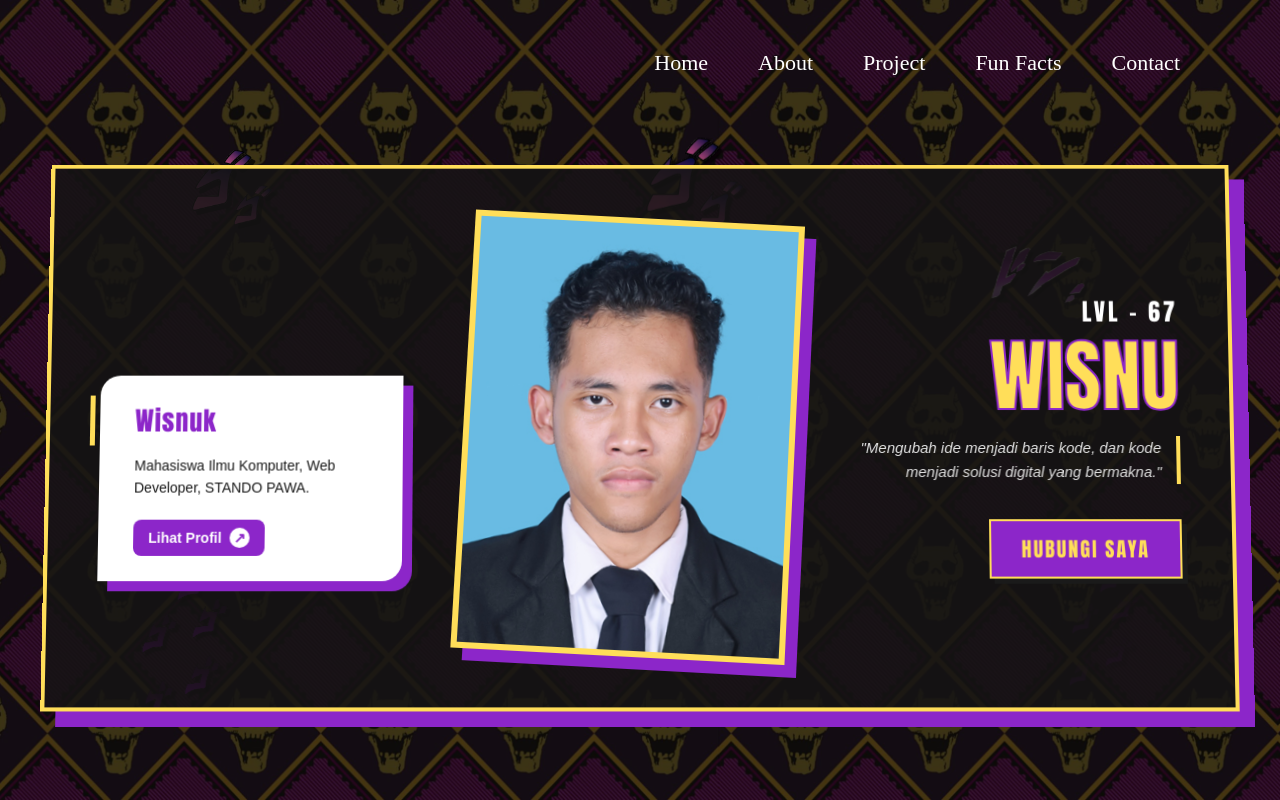
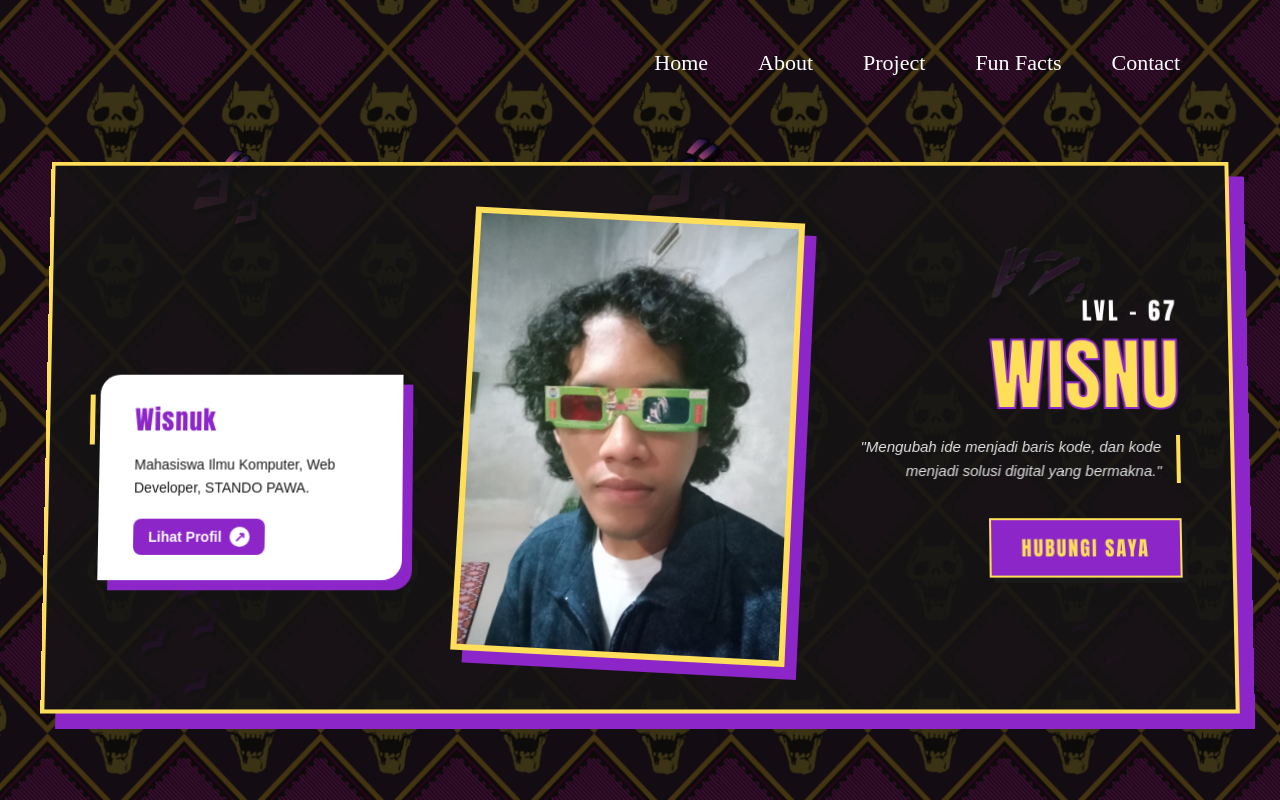
Before and after one commit to WisnuWirWin/UTS_2417051035_WEB, a plain HTML site: page index.html in a window 1280 px wide. Drawn offline with Linux system fonts and the light colour scheme.

Commit message:
fix foto

```diff
--- a/index.html
+++ b/index.html
@@ -36,7 +36,7 @@
 
             <div class="jojo-hero-character">
                 <div class="character-placeholder">
-                    <img src="assets/29 Wisnu Wira Winata copy-1.jpg" alt="Foto Wisnu" class="hero-character-img">
+                    <img src="assets/Wisnu.jpeg" alt="Foto Wisnu" class="hero-character-img">
                 </div>
             </div>
 
```
Also changed, not shown: about.html (+1 -1 lines), assets/wisnuprofile.jpg (renamed from assets/29 Wisnu Wira Winata copy-1.JPG).
